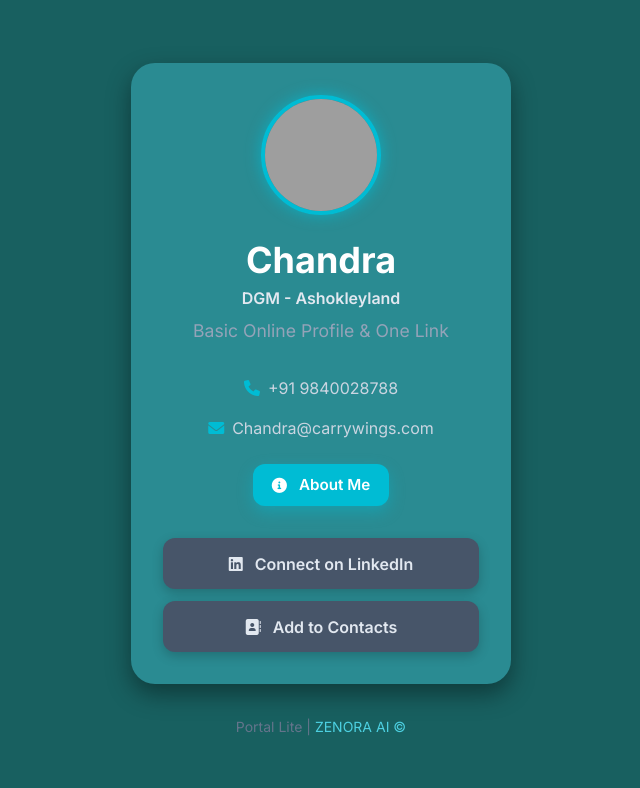
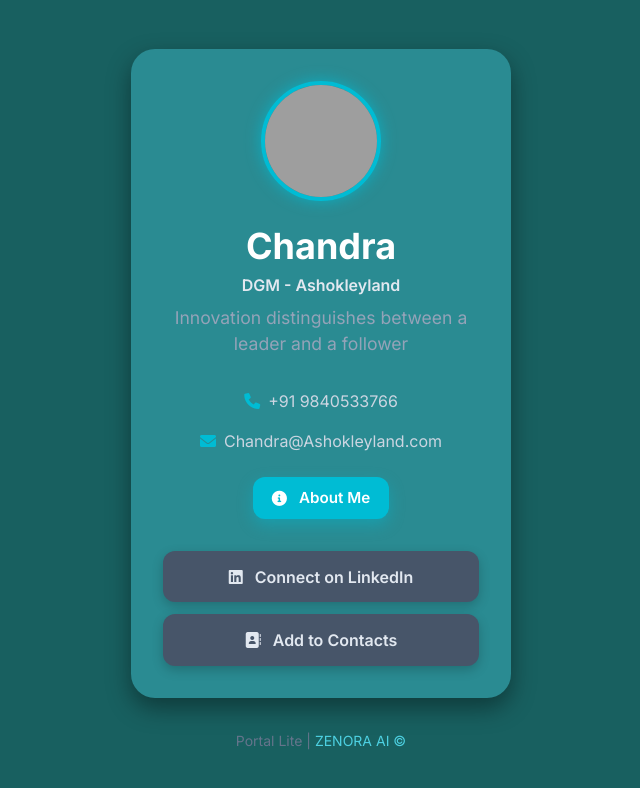
Before and after one commit to RajithRaaj/portal-lite, a plain HTML site: page index.html in a window 1280 px wide. Shown: the whole page, without its empty margins (319-959 px from the left). Drawn offline with nearby package versions, Linux system fonts and the light colour scheme; grey boxes are pictures that could not be loaded.

Commit message:
Update index.html
updated contents

```diff
--- a/index.html
+++ b/index.html
@@ -359,7 +359,7 @@
             <h2 class="text-2xl font-bold mt-12 mb-4 text-white">About Chandra</h2>
             <div class="about-content w-full px-4 text-gray-300">
                 <p class="mb-4">
-                    Chandra is a seasoned professional currently serving as DGM at Ashokleyland, bringing extensive experience in leadership and operational excellence. With a strong track record in the automotive industry, he is dedicated to driving innovation and achieving strategic objectives.
+                    Chandra is a seasoned professional currently serving as GM at Ashokleyland, bringing extensive experience in leadership and operational excellence. With a strong track record in the automotive industry, he is dedicated to driving innovation and achieving strategic objectives.
                 </p>
                 <p>
                     Beyond his professional endeavors, Chandra is passionate about leveraging technology for practical solutions. He believes in fostering strong connections and continually exploring new opportunities for growth and collaboration.
@@ -382,9 +382,9 @@
         const profileData = {
             name: "Chandra",
             profession: "DGM - Ashokleyland", // New profession field
-            tagline: "Basic Online Profile & One Link",
-            phoneNumber: "+91 9840028788",
-            emailAddress: "Chandra@carrywings.com",
+            tagline: "Innovation distinguishes between a leader and a follower",
+            phoneNumber: "+91 9840533766",
+            emailAddress: "Chandra@Ashokleyland.com",
             linkedin: "https://linkedin.com/in/rajithraaj", // LinkedIn URL
         };
 
```
